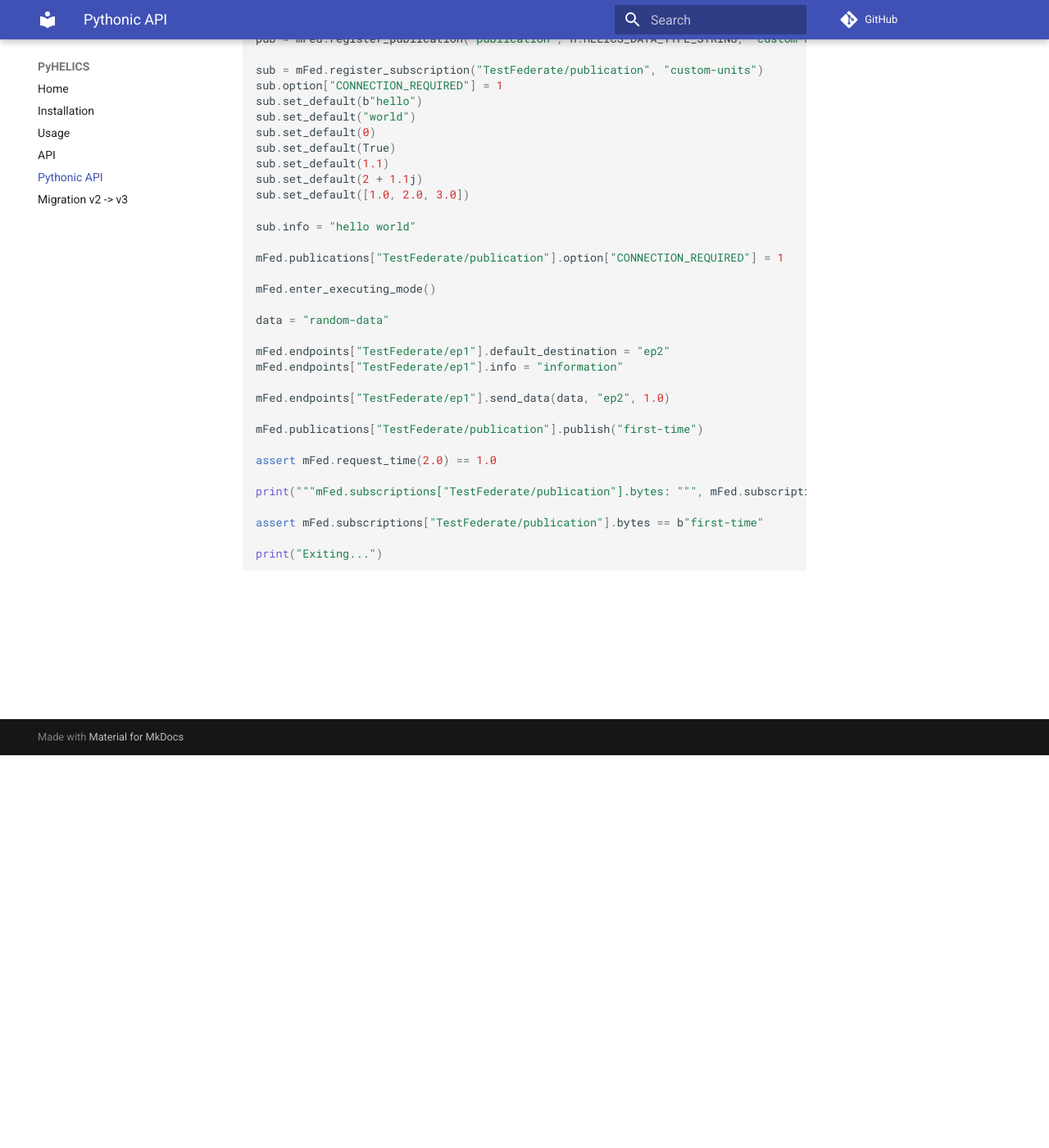
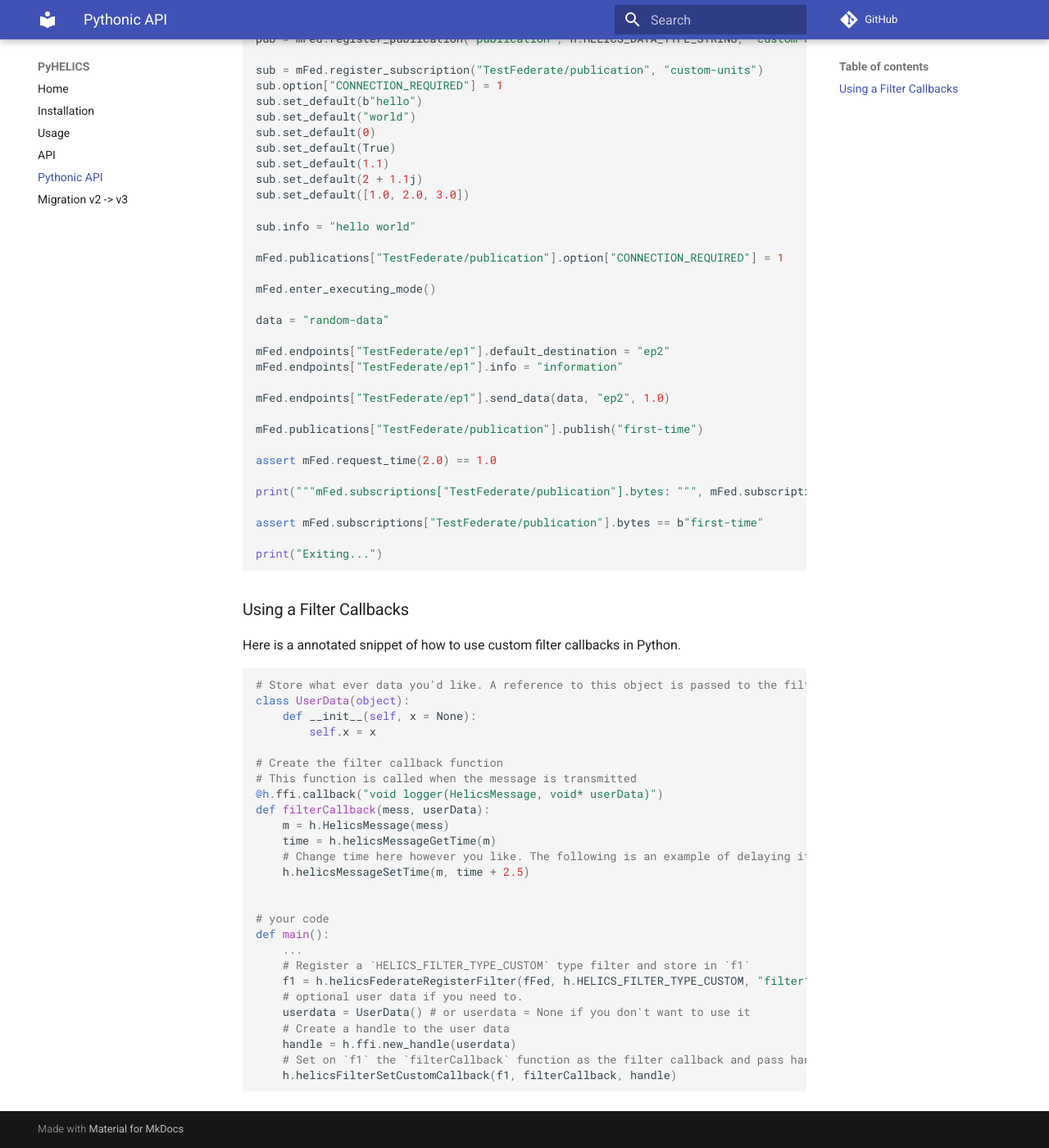
Before and after one commit to GMLC-TDC/pyhelics, an MkDocs documentation site: the page built from docs/pythonic-interface.md, in a window 1280 px wide and 1400 px high, scrolled down 479 px. Shown: the whole window at 82% size. Built offline with MkDocs 1.6.1 and Material for MkDocs 9.7.7, drawn with Linux system fonts in a browser that asks for light colours; comment, search, counter and statistics services are not loaded.

Commit message:
docs: Add filter callback example 📚

````diff
--- a/docs/pythonic-interface.md
+++ b/docs/pythonic-interface.md
@@ -53,3 +53,37 @@ assert mFed.subscriptions["TestFederate/publication"].bytes == b"first-time"
 
 print("Exiting...")
 ```
+
+### Using a Filter Callbacks
+
+Here is a annotated snippet of how to use custom filter callbacks in Python.
+
+```python
+
+# Store what ever data you'd like. A reference to this object is passed to the filter callback. You don't need to use this if you don't want to.
+class UserData(object):
+    def __init__(self, x = None):
+        self.x = x
+
+# Create the filter callback function
+# This function is called when the message is transmitted
+@h.ffi.callback("void logger(HelicsMessage, void* userData)")
+def filterCallback(mess, userData):
+    m = h.HelicsMessage(mess)
+    time = h.helicsMessageGetTime(m)
+    # Change time here however you like. The following is an example of delaying it by 2.5 seconds.
+    h.helicsMessageSetTime(m, time + 2.5)
+
+
+# your code
+def main():
+    ...
+    # Register a `HELICS_FILTER_TYPE_CUSTOM` type filter and store in `f1`
+    f1 = h.helicsFederateRegisterFilter(fFed, h.HELICS_FILTER_TYPE_CUSTOM, "filter1")
+    # optional user data if you need to.
+    userdata = UserData() # or userdata = None if you don't want to use it
+    # Create a handle to the user data
+    handle = h.ffi.new_handle(userdata)
+    # Set on `f1` the `filterCallback` function as the filter callback and pass handle to the userdata.
+    h.helicsFilterSetCustomCallback(f1, filterCallback, handle)
+```
````
